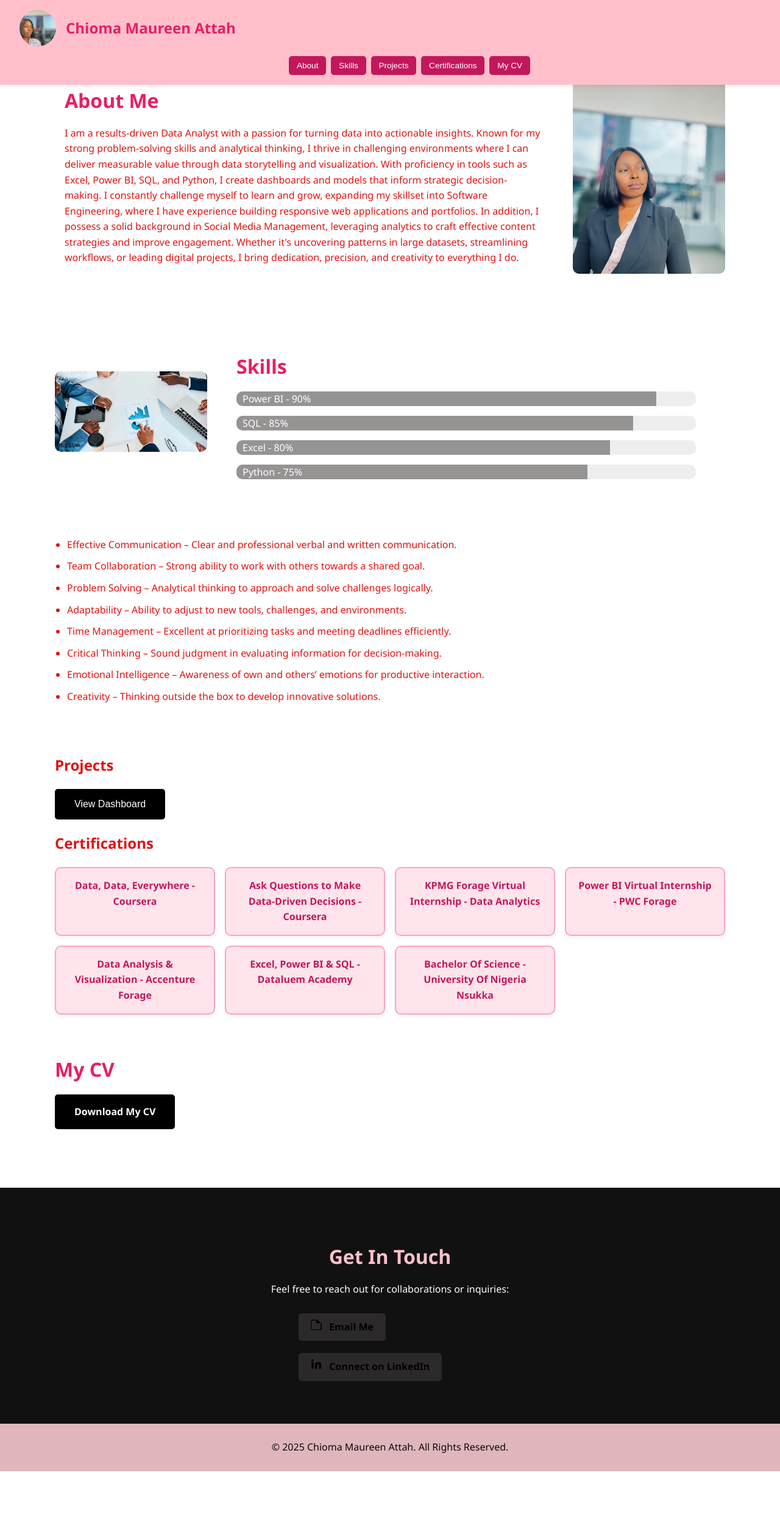
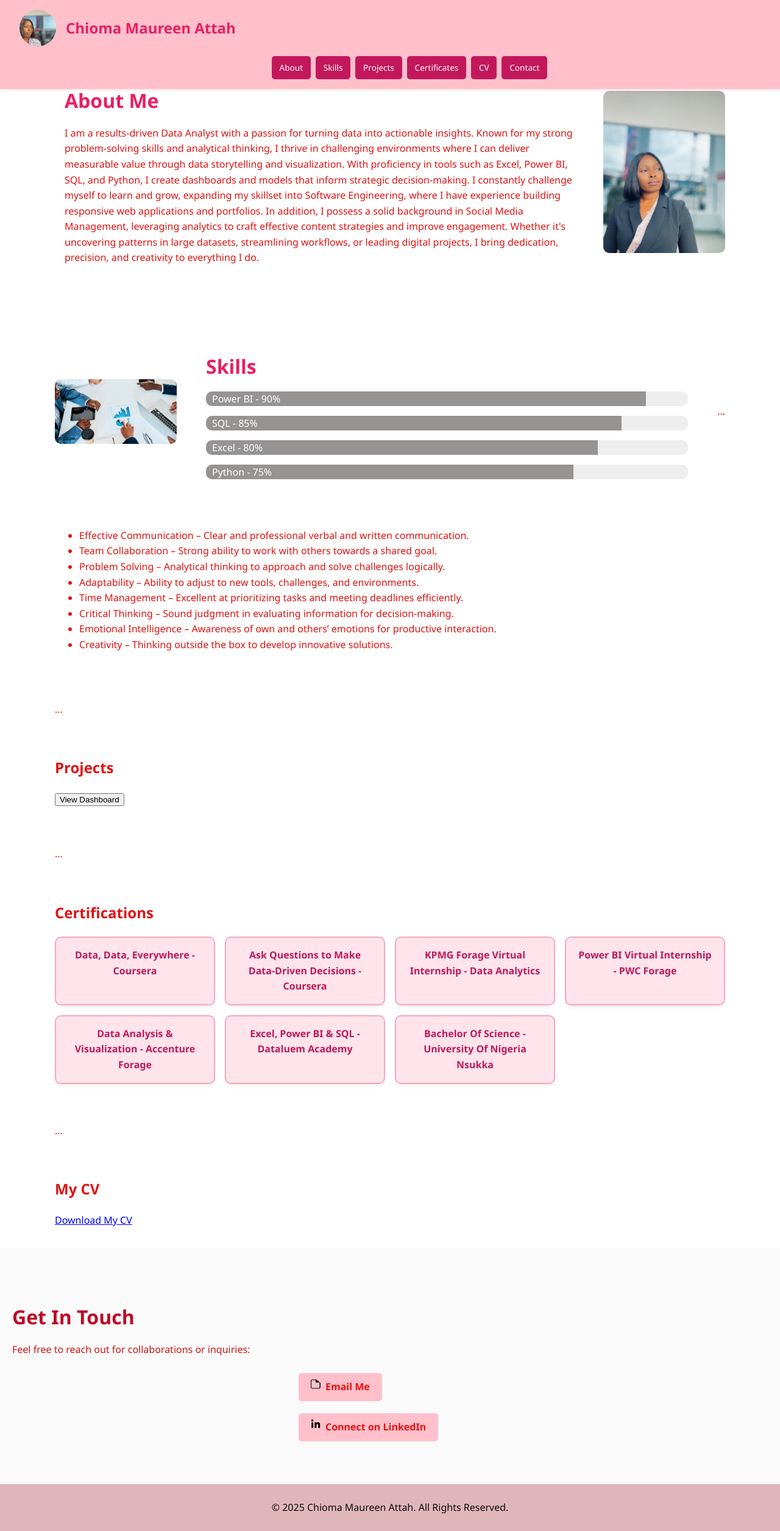
Before and after one commit to omamau/my-portfolio, a plain HTML site: page index.html in a window 1280 px wide. Shown: the whole page at 61% size. Before the commit the page ends 2413 px from the top, so only its background shows below. Drawn offline with Linux system fonts and the light colour scheme.

Commit message:
Updated layout and styles for portfolio sections

```diff
--- a/css/style.css
+++ b/css/style.css
@@ -1,4 +1,3 @@
-
  @keyframes fadeInUp {
   from { opacity: 0; transform: translateY(20px); }
   to { opacity: 1; transform: translateY(0); }
@@ -35,7 +34,7 @@
 header h1 {
   font-size: 1.5rem;
   margin: 0;
-      color: #e91e63; /* pink text */
+  color: #e91e63;
   flex-grow: 1;
   text-align: left;
 }
@@ -60,13 +59,12 @@
   margin-top: 1rem;
   width: 100%;
 }
-    nav button {
+nav a {
   background: #c2185b;
   color: white;
-      border: none;
+  text-decoration: none;
   padding: 0.5rem 0.8rem;
   border-radius: 5px;
-      cursor: pointer;
   font-size: 0.85rem;
   white-space: nowrap;
 }
@@ -96,6 +94,7 @@
 }
 .section {
   margin: 4rem 0;
+  scroll-margin-top: 150px;
 }
 .section h2 {
   color: #e91e63;
@@ -110,12 +109,16 @@
   gap: 2rem;
 }
 .about img, .skills img {
-      max-width: 250px;
-      width: 100%;
+  flex: 1;
+  max-width: 200px;
+  width: auto;
   border-radius: 10px;
+  object-fit: contain;
 }
+
+
 .text {
-      flex: 1;
+  flex: 2;
   padding: 1rem;
 }
 .skill-bar {
@@ -136,16 +139,13 @@
   text-align: left;
   margin-top: 15px;
 }
-
 .soft-skills ul {
   padding-left: 20px;
   list-style-type: disc;
 }
-
 .soft-skills li {
   margin-bottom: 10px;
 }
-
 .projects button {
   background: #000;
   color: #fff;
@@ -162,13 +162,11 @@
   color: #ce1515;
   animation: fadeIn 1.2s ease-in-out;
 }
-
 .contact-section h2 {
   font-size: 2rem;
   color: rgb(190, 9, 39);
   margin-bottom: 1rem;
 }
-
 .contact-section ul {
   list-style: none;
   padding: 0;
@@ -178,11 +176,9 @@
   max-width: 300px;
   margin: 0 auto;
 }
-
 .contact-section li {
   margin: 10px 0;
 }
-
 .contact-button {
   display: inline-flex;
   align-items: left;
@@ -198,19 +194,16 @@
   font-size: 1rem;
   width: auto;
 }
-
 .contact-button svg {
   margin-right: 8px;
   width: 16px;
   height: 16px;
   fill: black;
 }
-
 .contact-button:hover {
   background-color: #ff69b4;
   transform: scale(1.05);
 }
-
 .certificates-grid {
   display: grid;
   grid-template-columns: repeat(auto-fit, minmax(250px, 1fr));
@@ -236,77 +229,16 @@
 }
 .cv a {
   display: inline-block;
-      background: #000;
+  background: #ded5d5;
   color: #fff;
   padding: 1rem 2rem;
   text-decoration: none;
   border-radius: 5px;
   font-weight: bold;
 }
-     .contact-section .contact-button:hover {
-      background-color: #b4a8ae;
-
-    }
-    .contact-section .contact-button svg {
-  margin-right: 8px;
-  width: 18px;
-  height: 18px;
-
-  fill: black;  }
-  .contact-section {
-      background-color: #111;
-      padding: 60px 20px;
-      text-align: center;
-      color: #fff;
-      animation: fadeIn 1.2s ease-in-out;
-    }
-
-    .contact-section h2 {
-      font-size: 2rem;
-      color: pink;
-      margin-bottom: 1rem;
-    }
-
-    .contact-section ul {
-      list-style: none;
-      padding: 0;
-    }
-
-    .contact-section li {
-      margin: 10px 0;
-    }
-
-    .contact-button {
-      display: block;
-      align-items: center;
-      justify-content: center;
-      padding: 10px 20px;
-      background-color: rgb(43, 41, 41);
-      color: black;
-      border: none;
-      border-radius: 5px;
-      text-decoration: none;
-      font-weight: bold;
-      transition: background-color 0.3s ease, transform 0.3s ease;
-      font-size: 1rem;
-    }
-
-    .contact-button svg {
-      margin-right: 8px;
-      width: 16px;
-      height: 16px;
-      fill: black;
-    }
-
-    .contact-button:hover {
-      background-color: #241c20;
-      transform: scale(1.05);
-    }
-
 footer {
   background-color: rgb(224, 182, 189);
   color: rgb(11, 9, 9);
   text-align: center;
   padding: 10px;
-      /* position: relative; */
 }
--- a/index.html
+++ b/index.html
@@ -15,16 +15,16 @@
         <img src="images/headerpicture.jpg" alt="Chioma's Photo" />
 
         <h1>Chioma Maureen Attah</h1>
-        <button class="menu-toggle" onclick="document.querySelector('nav').classList.toggle('active')">☰</button>
       </div>
-      <nav>
-        <button onclick="document.querySelector('.about').scrollIntoView({behavior: 'smooth'})">About</button>
-        <button onclick="document.querySelector('.skills').scrollIntoView({behavior: 'smooth'})">Skills</button>
-        <button onclick="document.querySelector('.projects').scrollIntoView({behavior: 'smooth'})">Projects</button>
-        <button onclick="document.querySelector('.certificates').scrollIntoView({behavior: 'smooth'})">Certifications</button>
-        <button onclick="document.querySelector('.cv').scrollIntoView({behavior: 'smooth'})">My CV</button>
-      </nav>
-    </div>
+   <nav>
+  <a href="#about">About</a>
+  <a href="#skills">Skills</a>
+  <a href="#projects">Projects</a>
+   <a href="#certificates">Certificates</a>
+  <a href="#cv">CV</a>
+  <a href="#contact">Contact</a>
+</nav>
+
   </header>
 
   <main>
@@ -48,10 +48,8 @@
         <div class="skill-bar"><span style="width: 80%">Excel - 80%</span></div>
         <div class="skill-bar"><span style="width: 75%">Python - 75%</span></div>
       </div>
-    <!-- </section>
-<section class="skills-section"> -->
-  <h2></h2>
-  <div class="soft-skills">
+
+<section id="skills" class="section">...</section>
     <ul>
       <li>Effective Communication – Clear and professional verbal and written communication.</li>
       <li>Team Collaboration – Strong ability to work with others towards a shared goal.</li>
@@ -65,14 +63,14 @@
   </div>
 </section>
 
-  <section class="projects">
+<section id="projects" class="section">...</section>
       <h2>Projects</h2>
       <button onclick="window.open('dashboard.html', '_blank')">View Dashboard</button>
     </section>
 
 
    <!-- Certifications Section with toggles -->
-    <section class="certificates">
+<section id="certificates"class="section">...</section>
   <h2>Certifications</h2>
       <div class="certificates-grid">
         <div class="certificate-card"><a href="https://www.coursera.org/account/accomplishments/records/DS73389LUQD4" target="_blank">Data, Data, Everywhere - Coursera</a></div>
@@ -85,7 +83,7 @@
     </div>
     </section>
 
-    <section class="cv section">
+    <section id="cv"class="section">...</section>
       <h2>My CV</h2>
       <a href="images/Chioma Maureen Attahhh[1] data.pdf" target="_blank">Download My CV</a>
     </section>
```
Also changed, not shown: dashboard.html (+6 -6 lines). Lines whose indentation alone changed are shown as unchanged.
